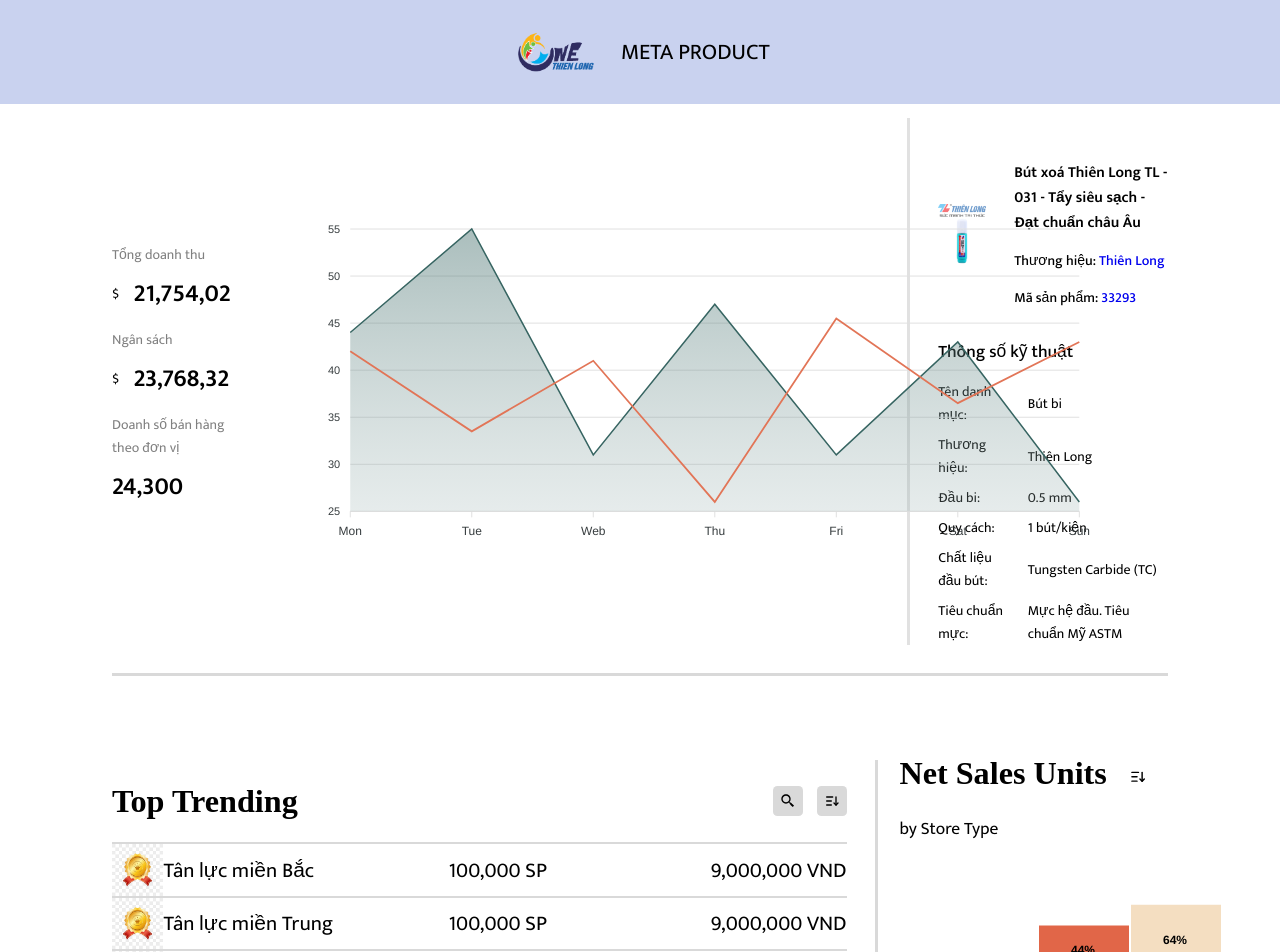
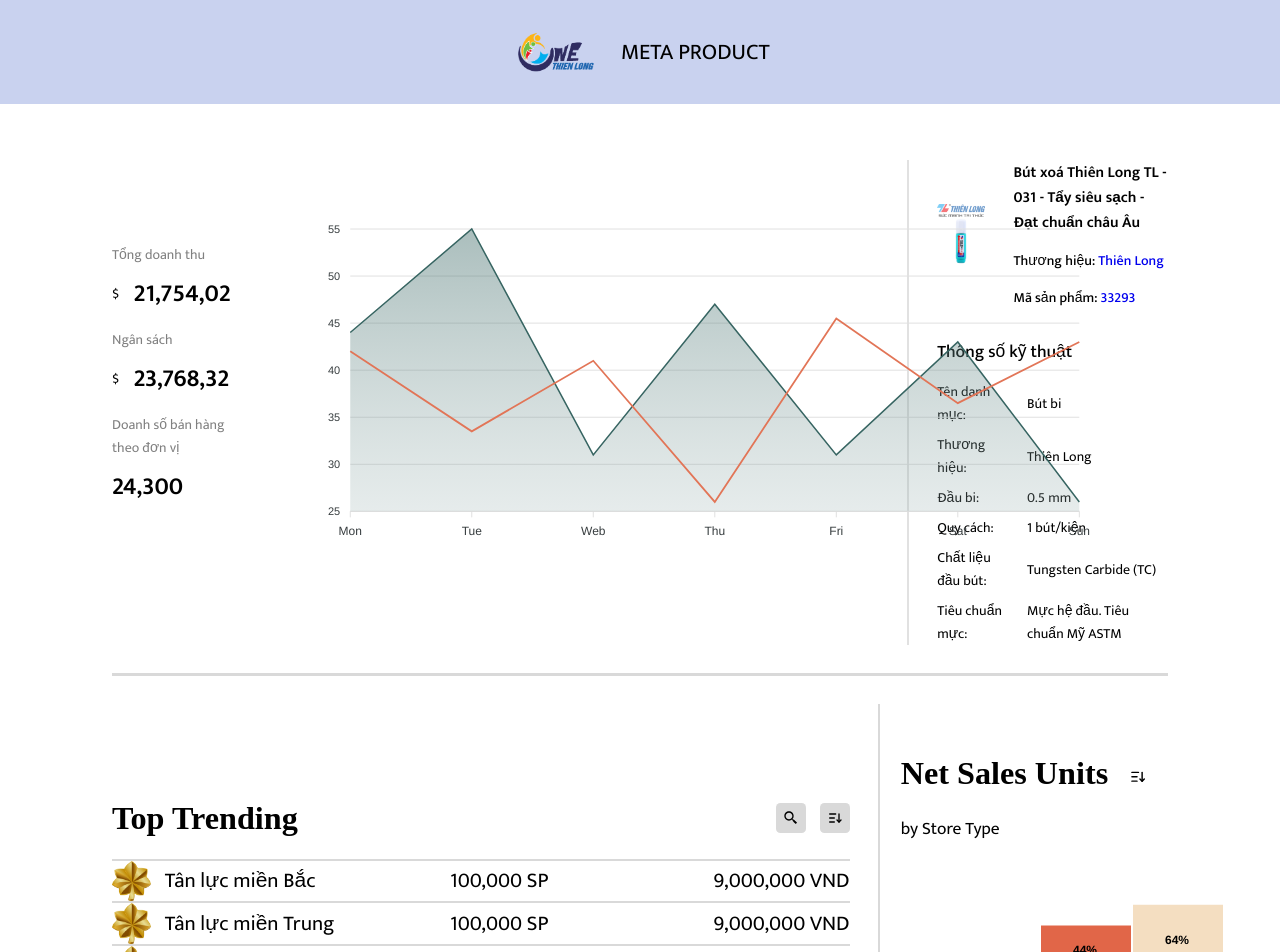
Before and after one commit to datpham0110/Metaproduct, a React (Create React App) app: page /detail in a window 1280 px wide. Shown: the top 952 px of the page. Built offline with nearby package versions, Linux system fonts and the light colour scheme; a web font is replaced by a local one.

Commit message:
[Nhan commit] - update detail page 2

```diff
--- a/src/components/homeComponents/ListProductContent.jsx
+++ b/src/components/homeComponents/ListProductContent.jsx
@@ -5,6 +5,7 @@
 import logotitle2 from "../../images/iconDetails2.png";
 import logotitle3 from "../../images/iconDetails3.png";
 import Chart from "react-apexcharts";
+import { Link } from "react-router-dom";
 
 const ListProductContent = () => {
   const label = ["Miền Bắc", "Miền Trung", " Miền Nam"];
@@ -236,11 +237,16 @@
     <div className="listproductcontent">
       {data.map((item, index) => (
         <div className="listproductcontent__item" key={index}>
+        <Link to="detail">
           <div className="listproductcontent__item__info">
-            <img src={item.brand} alt="" />
-            <img src={item.img} alt="" />
-            <p>{item.name}</p>
+
+              <img src={item.brand} alt="" />
+
+              <img src={item.img} alt="" />
+              <p>{item.name}</p>
+
           </div>
+          </Link>
           <div className="listproductcontent__item__detail">
             <div className="listproductcontent__item__detail__card">
               <div className="listproductcontent__item__detail__card__title">
--- a/src/sass/components/_details.scss
+++ b/src/sass/components/_details.scss
@@ -51,8 +51,8 @@
 }
 .infocard{
     width: 30%;
-    padding-top: 3rem;
-    border-left: 3px solid #e1e1e1;
+    margin-top: 3rem;
+    border-left: 2px solid #e1e1e1;
     padding-left: 2rem;
     // width: 60%;
 
@@ -154,7 +154,6 @@
     width: 90%;
     display: flex;
     flex-direction: column;
-    border-right: 3px solid #D9D9D9;
     padding-right: 2rem;
     margin-top: 1rem;
 
@@ -214,9 +213,11 @@
                 align-items: center;
                 justify-content: flex-start;
                 width: 35%;
+                gap: 1rem;
 
                 img{
-                    width: 20%;
+                    width: 15%;
+                    object-fit: cover;
                 }
             }
 
@@ -237,6 +238,7 @@
 
 .salechart{
     // width: 100%;
+    border-left: 2px solid #D9D9D9;
     padding-right: 1rem;
     width: 30%;
     width: 27.5%;
--- a/src/sass/components/_listproduct.scss
+++ b/src/sass/components/_listproduct.scss
@@ -273,7 +273,14 @@
             border-radius: 0.5rem;
             box-shadow: 1px 2px 0px #D9D9D9;
             border-right: none;
+            height: 100%;
 
+            a{
+                display: flex;
+                align-items: center;
+                justify-content: center;
+                width: 100%;
+            }
             img{
                 cursor: pointer;
             }
@@ -283,7 +290,7 @@
                 opacity: 0.8;
             }
             img:nth-of-type(2){
-                width: 90%;
+                width: 100%;
             }
 
             p{
```
Also changed, not shown: src/images/rank.jpg.
